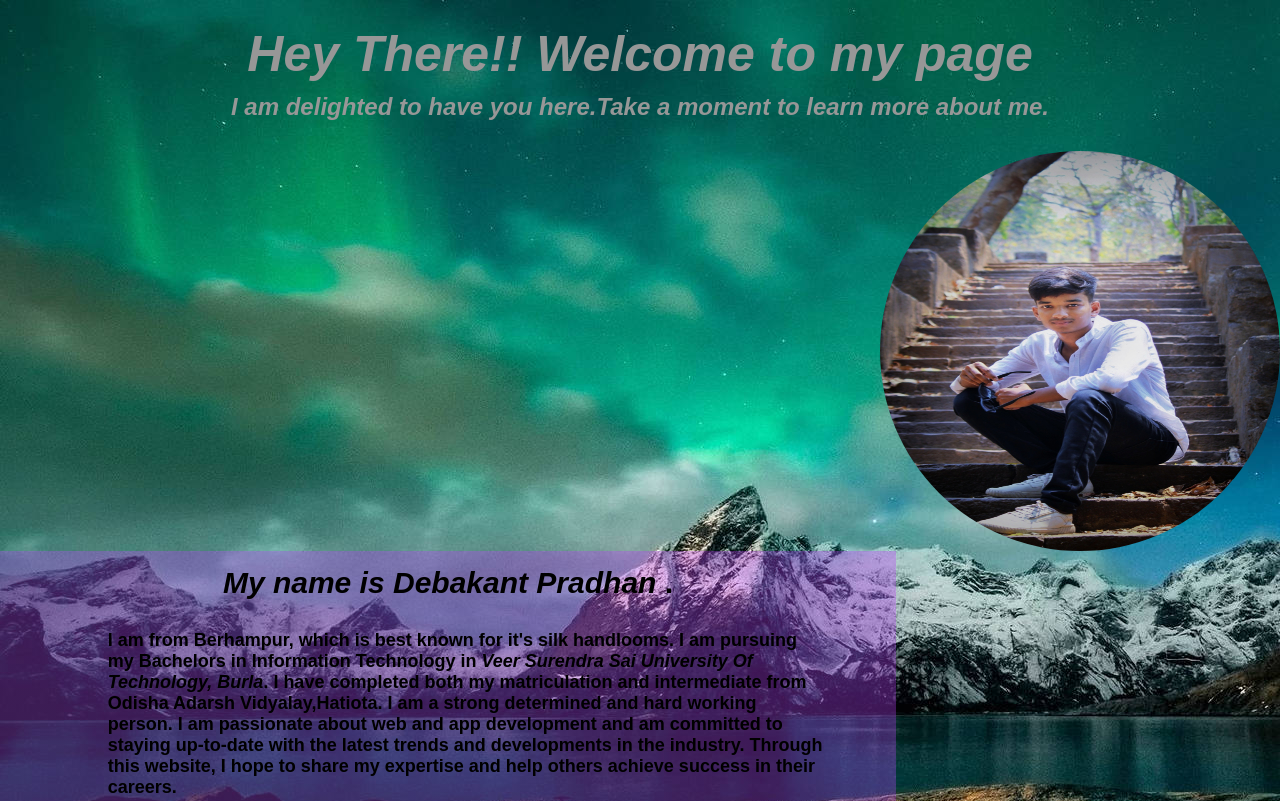
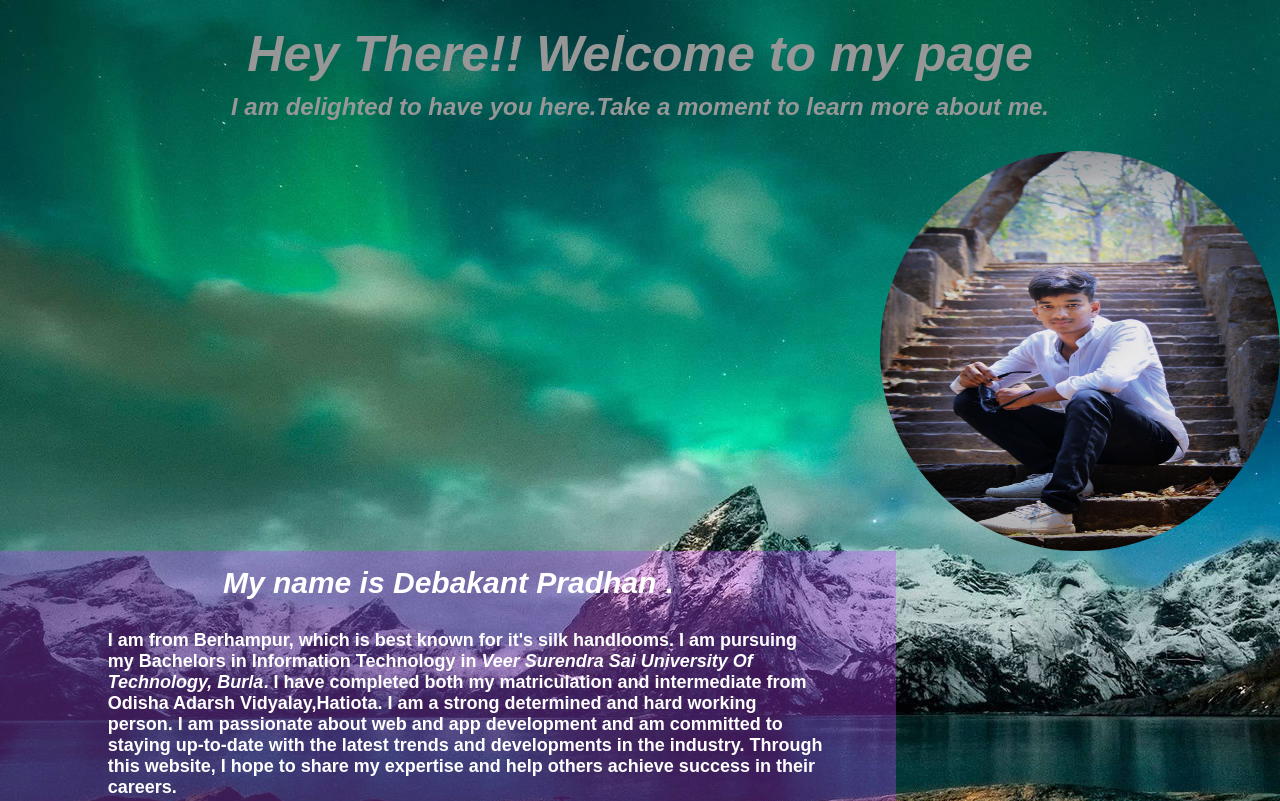
Before and after one commit to DebakantPradhan/about-me-web, a plain HTML site: page index.html in a window 1280 px wide. Shown: the top 801 px of the page. Drawn offline with Linux system fonts and the light colour scheme.

Commit message:
Update style.css
font color changed

```diff
--- a/style.css
+++ b/style.css
@@ -60,13 +60,13 @@ header{
 }
 .message h2{
     margin: 15px;
-    color: rgb(0, 0, 0);
+    color: rgb(255 255 255);
  ;
     font-size: 30px;
     background-size:cover;
 }
 .message p{
-    color: rgb(0, 0, 0);
+    color: rgb(255 255 255);
     font-size: 18px;
     width: 80%;
     margin: 15px;
```
